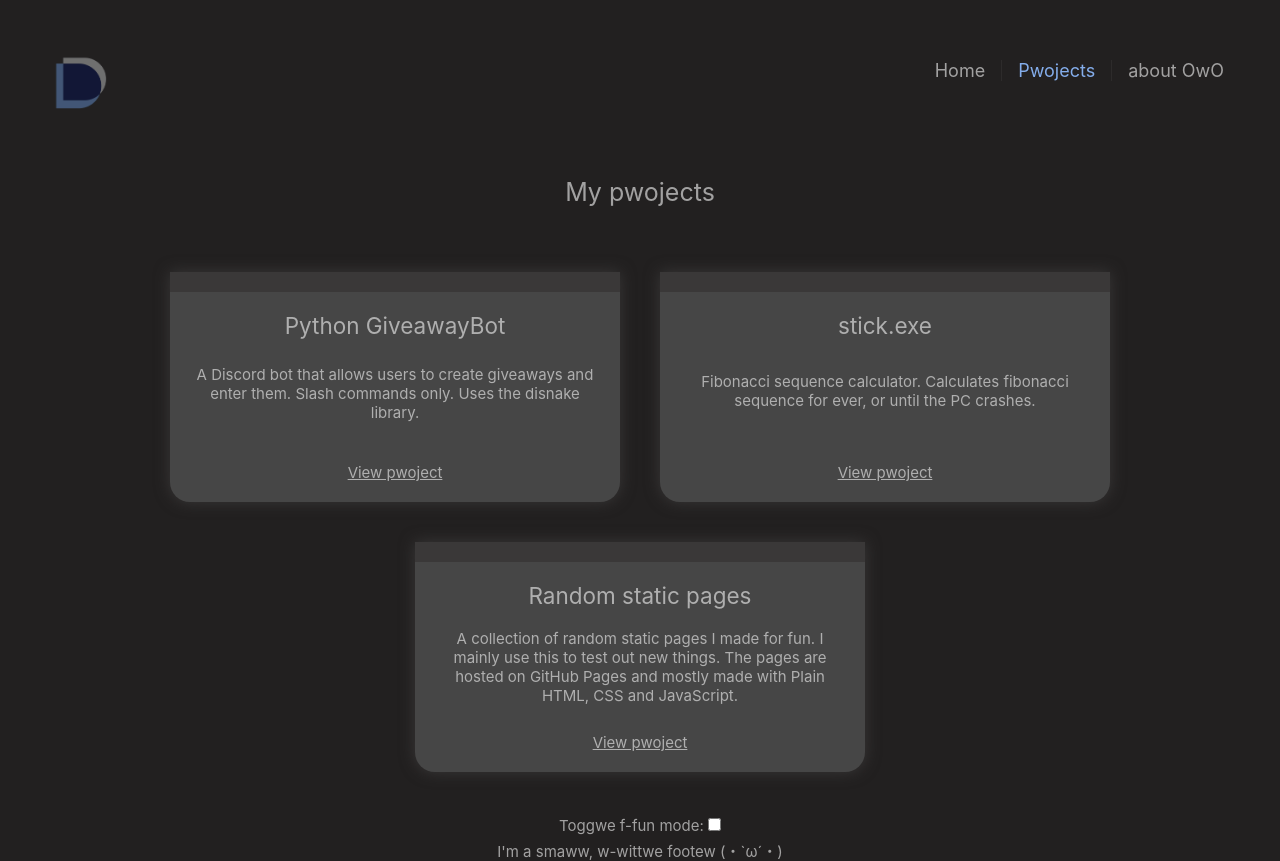
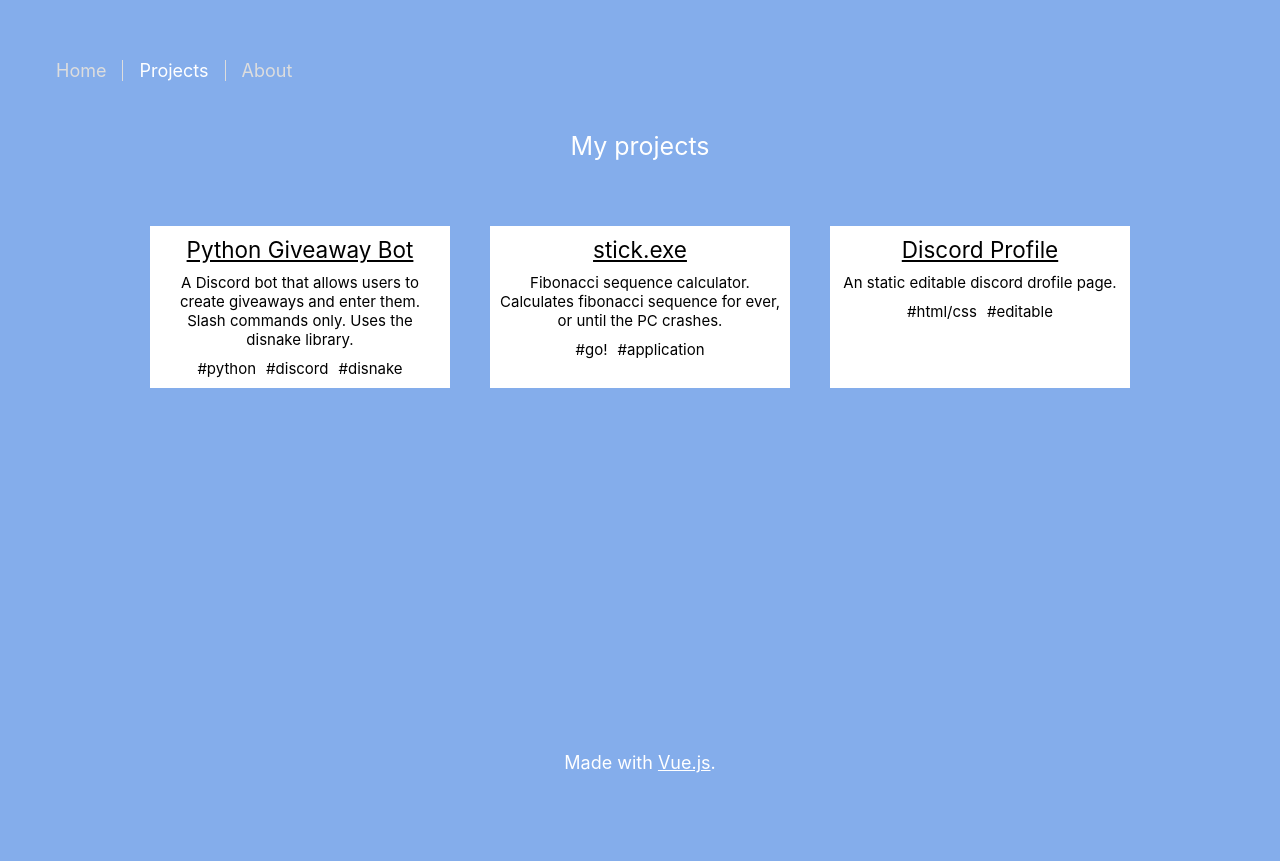
Before and after one commit to d4vss/vuejs-davs, a Vue app: page /projects in a window 1280 px wide. After the commit the page ends 800 px from the top, so only its background shows below. Built offline with nearby package versions, Linux system fonts and the light colour scheme.

Commit message:
Complete theme change.
Projects and about page are wip.

```diff
--- a/src/App.vue
+++ b/src/App.vue
@@ -1,21 +1,5 @@
 <script setup>
-import { RouterLink, RouterView } from 'vue-router'
-addEventListener('load', () => {
-    const funMode = document.getElementById('fun-mode');
-    funMode.addEventListener('change', () => {
-      if (funMode.checked) {
-        document.documentElement.style.setProperty('--animation', '1.5s');
-        document.documentElement.style.setProperty('--logo-zoom', '5');
-        document.documentElement.style.setProperty('--project-card', 'column-reverse');
-        document.documentElement.style.setProperty('--menu-items', 'row-reverse');
-      } else {
-        document.documentElement.style.setProperty('--animation', '0');
-        document.documentElement.style.setProperty('--logo-zoom', '1');
-        document.documentElement.style.setProperty('--project-card', 'column');
-        document.documentElement.style.setProperty('--menu-items', 'row');
-      }
-    })
-})
+import { RouterLink, RouterView } from 'vue-router';
 </script>
 
 <template>
@@ -23,37 +7,41 @@ addEventListener('load', () => {
     <div class="content-wrap">
       <header>
         <div class="wrapper">
-          <div class="logo">
-            <RouterLink to="/"><img src="/favicon.png" alt="Home"></RouterLink>
+          <nav>
+            <RouterLink to="/">Home</RouterLink>
+            <RouterLink to="/projects">Projects</RouterLink>
+            <RouterLink to="/about">About</RouterLink>
+          </nav>
+          <div class="socials">
+
           </div>
-          <nav class="menu-items">
-            <RouterLink to="/">Home</RouterLink>
-            <RouterLink to="/projects">Pwojects</RouterLink>
-            <RouterLink to="/about">about OwO</RouterLink>
-          </nav>
         </div>
       </header>
 
-    <RouterView />
+    <RouterView v-slot="{ Component }">
+      <Transition name="page-slide" mode="out-in">
+        <Component :is="Component" />
+      </Transition>
+    </RouterView>
     </div>
 
-    <footer class="footer">
-      <span>Toggwe f-fun mode: <input id="fun-mode" type="checkbox"></span>
-      I'm a smaww, w-wittwe footew (・`ω´・)</footer>
+    <footer class="footer">Made with <a target=_blank href="https://vuejs.org/">Vue.js</a>.</footer>
   </div>
 </template>
 
 <style scoped>
-@keyframes e {
-  0% {
-    transform: rotate3d(0, 0, 0, 0deg);
-  }
-  50% {
-    transform: rotate3d(0, 1, 0, 180deg);
-  }
-  100% {
-    transform: rotate3d(0, 0, 0, 0deg);
-  }
+/* Transitions */
+.page-slide-enter-active, .page-slide-leave-active {
+  transition: transform .3s ease;
+}
+
+.page-slide-leave-to {
+  transform: translateX(-100%);
+}
+
+.page-slide-enter-from {
+  opacity: 0;
+  transform: translateX(100%);
 }
 
 .wrapper {
@@ -64,26 +52,7 @@ addEventListener('load', () => {
   margin: 40px;
 }
 
-.logo {
-  padding: 3px;
-}
-
-.logo img {
-  width: 75px;
-  padding: 5px;
-  filter: brightness(0.5);
-  transition: all .2s ease;
-
-  animation-name: e;
-  animation-duration: var(--animation);
-  animation-iteration-count: infinite;
-  animation-direction: normal;
-}
-
-.logo img:hover {
-  filter: none;
-  scale: var(--logo-zoom);
-}
+/* Navbar */
 
 nav {
   display: flex;
@@ -94,51 +63,52 @@ nav {
   flex-direction: row;
 }
 
-nav:hover {
-  flex-direction: var(--menu-items);
-}
-
 nav a.router-link-exact-active, nav a:hover {
-  color: var(--color-accent);
+  color: white;
 }
 
 nav a {
   display: inline-block;
-  color: var(--color-text);
   padding: 0 1rem;
-  border-left: 1px solid var(--color-border);
+  border-left: 1px solid var(--color-primary);
   transition: all .2s ease;
+  color: var(--color-primary);
 }
 
 nav a:first-of-type {
   border: 0;
 }
 
-.content{
-  margin-inline: 10px;
-}
+/* Page layout */
 
 .page {
   position: relative;
-  min-height: 90vh;
+  min-height: 95vh;
 }
 
 .content-wrap {
   padding-bottom: 4rem;
 }
 
+.footer a {
+  text-decoration: underline;
+}
+
 .footer {
   text-align: center;
   position: absolute;
   bottom: 0;
+  font-size: 18px;
   width: 100%;
-  height: 2.5rem;            /* Footer height */
+  height: 3rem;
 }
 
 .footer span {
   display: block;
   margin-bottom: 5px;
 }
+
+/* Media queries */
 
 @media (max-width: 450px){
   nav {
--- a/src/assets/base.css
+++ b/src/assets/base.css
@@ -1,40 +1,7 @@
-/* color palette from <https://github.com/vuejs/theme> */
 :root {
-  --vt-c-white: #ffffff;
-
-  --vt-c-black: #222020;
-  --vt-c-black-soft: #3a3838;
-  --vt-c-black-mute: #464646;
-
-  --vt-c-indigo: #2e4761;
-
-  --vt-c-divider-dark-1: rgba(58, 57, 57, 0.65);
-  --vt-c-divider-dark-2: rgba(58, 57, 57, 0.48);
-
-  --vt-c-text-dark-1: var(--vt-c-white);
-  --vt-c-text-dark-2: rgba(235, 235, 235, 0.64);
-}
-
-
-:root {
-  --color-background: var(--vt-c-black);
-  --color-background-soft: var(--vt-c-black-soft);
-  --color-background-mute: var(--vt-c-black-mute);
-
-  --color-border: var(--vt-c-divider-dark-2);
-  --color-border-hover: var(--vt-c-divider-dark-1);
-
-  --color-heading: var(--vt-c-text-dark-1);
-  --color-text: var(--vt-c-text-dark-2);
-
-  --section-gap: 160px;
-
-  --color-accent: #84adeb;
-
-  --project-card: column;
-  --animation: 0;
-  --menu-items: row;
-  --logo-zoom: 1.06;
+  --color-primary: #ddd;
+  --color-accent: rgb(132, 173, 235);
+  --color-secondary: rgb(255, 255, 255);
 }
 
 *,
@@ -47,8 +14,8 @@
 }
 
 body {
-  color: var(--color-text);
-  background-color: var(--color-background);
+  color: var(--color-secondary);
+  background-color: var(--color-accent);
   transition: color 0.2s, background-color .2s;
   font-family: Inter, -apple-system, BlinkMacSystemFont, 'Segoe UI', Roboto, Oxygen, Ubuntu,
     Cantarell, 'Fira Sans', 'Droid Sans', 'Helvetica Neue', sans-serif;
--- a/src/assets/main.css
+++ b/src/assets/main.css
@@ -7,7 +7,7 @@
 }
 
 a {
-  color: var(--color-accent);
+  color: inherit;
   text-decoration: none;
   transition: color 0.2s;
 }
@@ -20,3 +20,9 @@ a {
   font-size: 25px;
   margin: 50px 0 65px 0;
 }
+
+.page-text {
+  line-height: 1.6;
+  font-size: 22px;
+  font-weight: 300;
+}
--- a/src/assets/projects.json
+++ b/src/assets/projects.json
@@ -1,16 +1,33 @@
 {
     "projects" : {
-        "Python GiveawayBot" : {
+        "0" : {
+            "name" : "Python Giveaway Bot",
             "description" : "A Discord bot that allows users to create giveaways and enter them. Slash commands only. Uses the disnake library.",
-            "url" : "https://github.com/d4vss/python-giveawaybot"
+            "url" : "https://github.com/d4vss/python-giveawaybot",
+            "index" : 0,
+            "tags" : {
+                "1" : "Python",
+                "2" : "Discord",
+                "3" : "Disnake"
+            }
         },
-        "stick.exe" : {
+        "1" : {
+            "name" : "stick.exe",
             "description" : "Fibonacci sequence calculator. Calculates fibonacci sequence for ever, or until the PC crashes.",
-            "url" : "https://github.com/d4vss/stick"
+            "url" : "https://github.com/d4vss/stick",
+            "tags" : {
+                "1" : "Go!",
+                "2" : "Application"
+            }
         },
-        "Random static pages" : {
-            "description" : "A collection of random static pages I made for fun. I mainly use this to test out new things. The pages are hosted on GitHub Pages and mostly made with Plain HTML, CSS and JavaScript.",
-            "url" : "https://d4vss.github.io"
+        "2" : {
+            "name" : "Discord Profile",
+            "description" : "An static editable discord drofile page.",
+            "url" : "https://d4vss.github.io/discord-profile",
+            "tags" : {
+                "1" : "HTML/CSS",
+                "2" : "Editable"
+            }
         }
     }
 }
--- a/src/views/HomeView.vue
+++ b/src/views/HomeView.vue
@@ -1,37 +1,66 @@
-<script setup>
-import { RouterLink } from 'vue-router';
-</script>
-
 <template>
   <div class="content">
-    <h1 class="page-title">hii, OwO wewcome UwU t-to my own w-website!!11</h1>
-    <RouterLink to="/projects" class="btn">View pwojects</RouterLink>
+    <div class="wrap">
+      <div class="circle">
+        <img src="/favicon.png" draggable="false">
+      </div>
+    </div>
+    <h1>DAVS.LOL</h1>
+    <p class="page-text quote">"Wenn's dir ned passt, da oben ist der X-Button" ~Rainer Winkler</p>
   </div>
 </template>
 
 <style scoped>
-.content {
-  display: flex;
-  flex-direction: column;
-  align-items: center;
-  justify-content: center;
-}
-.btn {
-  background-color: var(--vt-c-black-soft);
-  color: var(--color-text);
-  box-shadow: 0 0 15px var(--vt-c-black-soft);
-  font-weight: 500;
-  padding: 14px;
-  transition: all .3s ease;
+
+/* Rotate Animation */
+
+@keyframes rotate {
+  85% {
+    transform: rotate(0deg);
+  }
+  100% {
+    transform: rotate(360deg);
+  }
 }
 
-.btn:hover {
-  color: var(--color-accent);
-  background-color: var(--vt-c-black-mute);
+/* Logo */
+
+.wrap {
+  user-select: none;
+  border-radius: 999px;
+  width: fit-content;
+  margin: 100px auto;
+  box-shadow: 0 0 0 30px rgba(255, 255, 255, 0.3);
+}
+.circle {
+  background-color: white;
+  border-radius: 999px;
+  padding: 15px;
+  padding-left: 20px;
+  border: 8px solid var(--color-accent);
+  box-shadow: 0 0 15px 0 rgba(0, 0, 0, .6);
+  animation: rotate 5s infinite ease;
 }
 
-.btn:hover {
-  scale: var(--logo-scale);
+.circle img {
+  width: 100px;
+  aspect-ratio: 1/1;
 }
 
+/* Text */
+
+.quote {
+  margin-top: 300px;
+}
+
+/* Media Queries */
+
+@media (max-width: 1000px) {
+  .wrap {
+    margin-bottom: 50px;
+  }
+  .quote {
+    margin-top: 200px;
+  }
+}
 </style>
--- /dev/null
+++ b/src/views/NotFoundView.vue
@@ -0,0 +1,9 @@
+<script setup>
+import { RouterLink } from 'vue-router';
+</script>
+
+<template>
+    <div class="content">
+        <h1 class="page-title">This page does not exist. Return to <RouterLink to="/">Homepage</RouterLink></h1>
+    </div>
+</template>
--- a/src/views/ProjectsView.vue
+++ b/src/views/ProjectsView.vue
@@ -4,75 +4,50 @@
 
 <template>
     <div class="content">
-        <h1 class="page-title">My pwojects</h1>
-        <div class="projects">
-            <div class="project" v-for="(item, index) in Values['projects']" :key="item.name" v-bind:href="item.url">
-                <h2 class="project-title">{{ index }}</h2>
-                <p class="project-desc">{{ item.description }}</p>
-                <br clear="all">
-                <a target=_blank v-bind:href="item.url" class="project-link">View pwoject</a>
+        <div class="WIP">
+            <h1 class="page-title">My projects</h1>
+            <div class="cards">
+                <div class="card" v-for="(item, index) in Values['projects']" :key="item.name">
+                    <div class="content">
+                        <a target=_blank :href="item.url"><h2 class="title">{{ item.name }}</h2></a>
+                        <p class="desc"> {{ item.description }}</p>
+                        <div class="tags">
+                            <span class="tag" v-for="tag in item.tags" :key="tag">#{{ tag.toLowerCase() }}</span>
+                        </div>
+                    </div>
+                </div>
             </div>
         </div>
     </div>
 </template>
 
-<style>
-.projects {
+<style scoped>
+.cards {
     display: flex;
+    flex-direction: row;
+    gap: 40px;
     flex-wrap: wrap;
-    flex-direction: row;
     justify-content: center;
-    margin: 20px;
-    gap: 40px;
 }
 
-.project-title {
-    margin-bottom: 15px;
+.card {
+    background-color: var(--color-secondary);
+    color: #000;
+    padding: 10px;
+    width: 300px;
 }
 
-.project-link {
-    color: var(--color-text);
-    text-decoration: underline;
-    margin-inline: 7.5px;
+.tags {
+    display: flex;
+    flex-direction: row;
+    gap: 10px;
+    flex-wrap: wrap;
+    justify-content: center;
+    margin-top: 10px;
 }
 
-.project-link:hover {
-    color: var(--color-accent);
-}
-
-.project {
-    background-color: var(--vt-c-black-mute);
-
-    box-shadow: 0 0 15px var(--vt-c-black-soft);
-    border-top: 20px solid var(--vt-c-black-soft);
-    border-radius: 0 0 20px 20px;
-    padding: 20px 20px;
-
-    max-width: 450px;
-    min-width: 300px;
-    min-height: 230px;
-
-    transition: all ease .5s;
-
-    display: flex;
-    flex-direction: column;
-    justify-content: space-between;
-    align-items: center;
-}
-
-.project:hover {
-    flex-direction: var(--project-card);
-}
-
-@media (max-width: 600px) {
-    .project {
-        min-width: 100%;
-    }
-    .project-link {
-        margin: 10px 0;
-    }
-    .projects {
-        margin: 10px 0;
-    }
+.card .title {
+    text-decoration: underline;
+    margin-bottom: 10px;
 }
 </style>
```
Also changed, not shown: src/router/index.js (+5 -3 lines), src/views/AboutView.vue (+2 -23 lines), src/main.js (line endings or trailing spaces).
